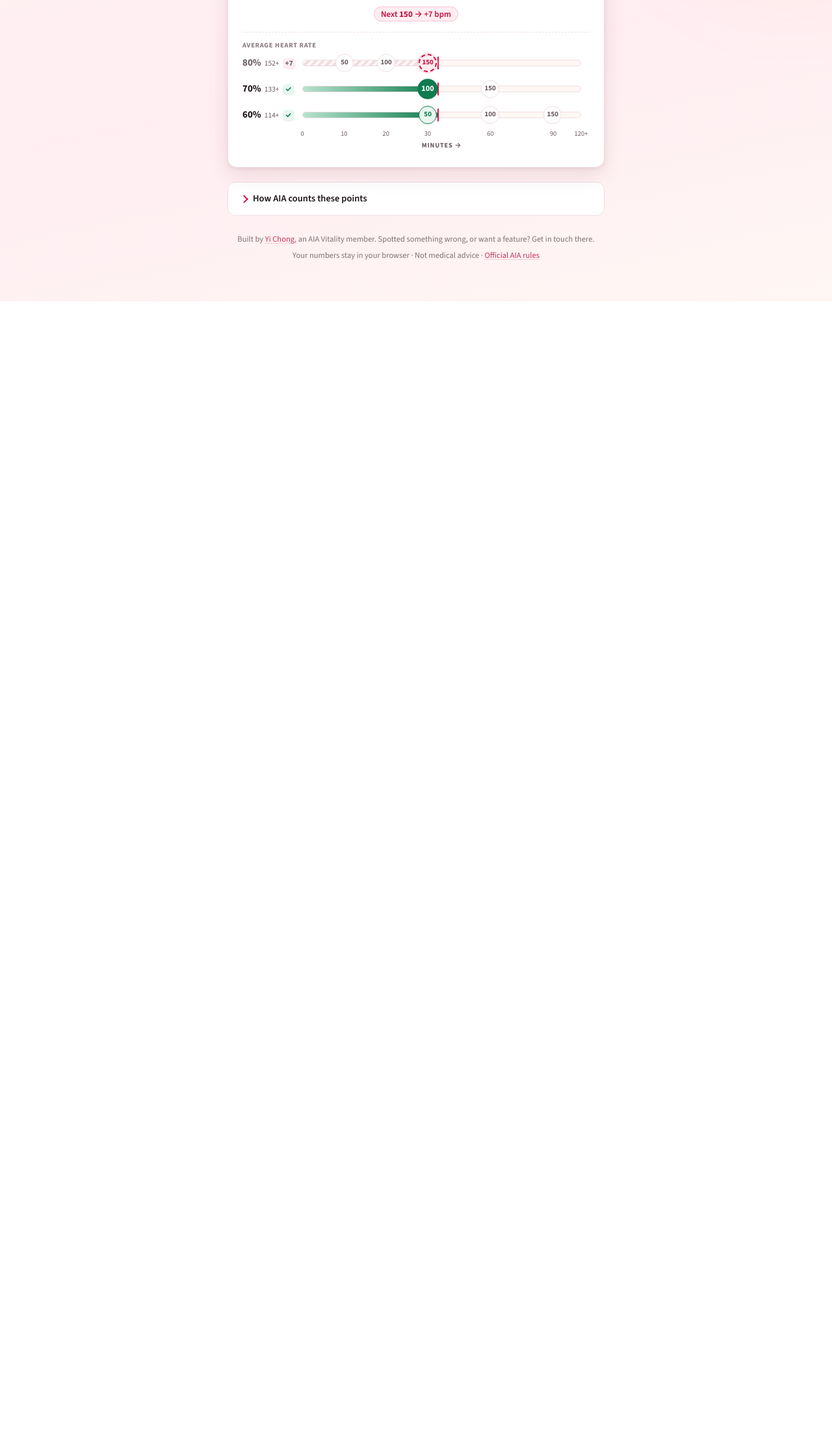
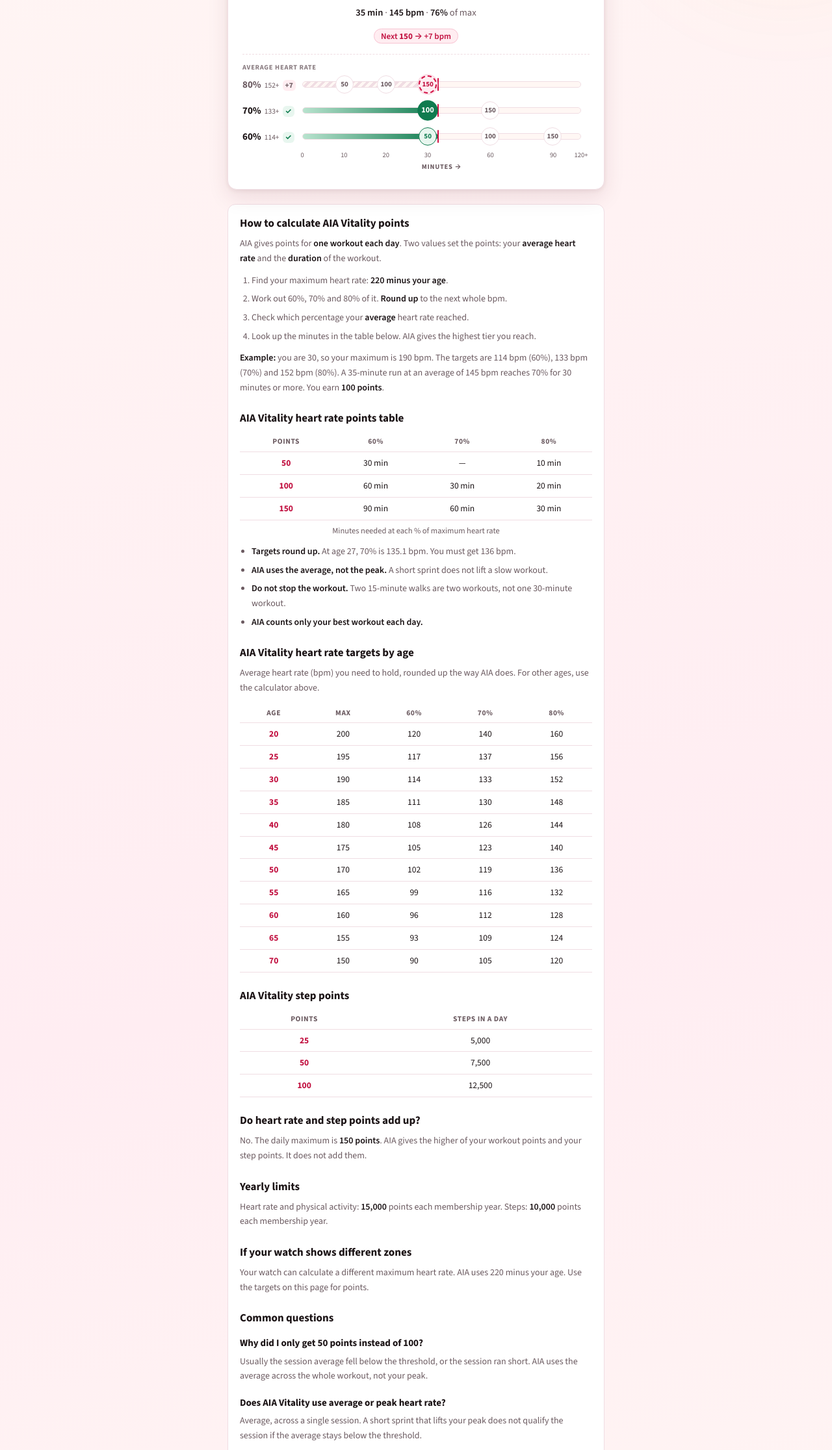
Before and after one commit to Dragooz/aia-vitality-hr-calculator, a plain HTML site: page index.html in a window 1280 px wide. Shown: the part 568-2800 px from the top of the page at 65% size. Before the commit the page ends 1032 px from the top, so only its background shows below. Drawn offline with nearby package versions, Linux system fonts and the light colour scheme.

Commit message:
feat(seo): target 'AIA Vitality points calculator' queries, visible guide
- New title/H1/meta aimed at points calculator + how-to-calculate searches
- Collapsed details replaced by visible guide with H2s per search intent
- Add heart rate targets by age table, step points table, worked example
- Show FAQ answers on page so FAQ schema matches visible content
- Add twitter tags, schema url, unofficial disclaimer, sitemap lastmod

Co-Authored-By: Claude Opus 5.5 <noreply@anthropic.com>
Claude-Session: https://claude.ai/code/session_01F2bPmaXn34p8ZBLRU448CZ

```diff
--- a/index.html
+++ b/index.html
@@ -3,10 +3,10 @@
     <head>
         <meta charset="utf-8" />
         <meta name="viewport" content="width=device-width, initial-scale=1" />
-        <title>AIA Vitality Heart Rate Points Calculator &amp; Guide</title>
+        <title>AIA Vitality Points Calculator: Heart Rate &amp; Steps</title>
         <meta
             name="description"
-            content="Enter your age, heart rate and workout length to see how many AIA Vitality heart rate points you earned, plus step points and your daily total."
+            content="Free AIA Vitality points calculator. Enter your age, average heart rate and workout minutes to see if you earn 50, 100 or 150 points. Learn how AIA Vitality points are calculated, with heart rate targets by age."
         />
         <meta name="theme-color" content="#D31145" />
 
@@ -44,11 +44,11 @@
         <meta property="og:type" content="website" />
         <meta
             property="og:title"
-            content="AIA Vitality Heart Rate Points Calculator"
+            content="AIA Vitality Points Calculator: Heart Rate &amp; Steps"
         />
         <meta
             property="og:description"
-            content="Your age, heart rate and workout length in. Your points out."
+            content="Enter your age, average heart rate and workout minutes. See your AIA Vitality points, and the heart rate you need for 150."
         />
         <meta
             property="og:image"
@@ -62,6 +62,18 @@
         />
         <meta property="og:locale" content="en_MY" />
         <meta name="twitter:card" content="summary_large_image" />
+        <meta
+            name="twitter:title"
+            content="AIA Vitality Points Calculator: Heart Rate &amp; Steps"
+        />
+        <meta
+            name="twitter:description"
+            content="Enter your age, average heart rate and workout minutes. See your AIA Vitality points, and the heart rate you need for 150."
+        />
+        <meta
+            name="twitter:image"
+            content="https://aia-vitality-hr-calculator.dragooz.com/assets/og-image.png"
+        />
 
         <link rel="preconnect" href="https://fonts.googleapis.com" />
         <link rel="preconnect" href="https://fonts.gstatic.com" crossorigin />
@@ -147,7 +159,10 @@
             {
                 "@context": "https://schema.org",
                 "@type": "WebApplication",
-                "name": "AIA Vitality Heart Rate Calculator",
+                "name": "AIA Vitality Points Calculator",
+                "alternateName": "AIA Vitality Heart Rate Points Calculator",
+                "url": "https://aia-vitality-hr-calculator.dragooz.com/",
+                "inLanguage": "en-MY",
                 "applicationCategory": "HealthApplication",
                 "operatingSystem": "Any",
                 "isAccessibleForFree": true,
@@ -156,7 +171,7 @@
                     "name": "Yi Chong Goh",
                     "url": "https://www.yichonggoh.com/"
                 },
-                "description": "Enter your age, heart rate and workout length to see the AIA Vitality heart rate points you earned.",
+                "description": "Unofficial calculator for AIA Vitality heart rate and step points. Enter your age, average heart rate and workout minutes to see the points you earned.",
                 "offers": {
                     "@type": "Offer",
                     "price": "0",
@@ -175,8 +190,9 @@
                     width="34"
                     height="34"
                 />
-                <h1>AIA Vitality heart rate points</h1>
+                <h1>AIA Vitality points calculator</h1>
             </header>
+            <p class="lede">Work out your AIA Vitality heart rate and step points the way AIA counts them.</p>
 
             <div class="tabs" role="tablist" aria-label="Points type">
                 <button class="tab" role="tab" id="tab-hr" aria-controls="panel-hr" aria-selected="true" data-tab="hr">
@@ -239,14 +255,21 @@
             </div>
 
 
-            <details id="detail">
-                <summary>How AIA counts these points</summary>
+            <article class="guide" aria-labelledby="guide-title">
                 <div class="detail-body">
-                    <h3>Heart rate</h3>
+                    <h2 id="guide-title">How to calculate AIA Vitality points</h2>
                     <p>AIA gives points for <b>one workout each day</b>. Two values set the points: your <b>average heart rate</b> and the <b>duration</b> of the workout.</p>
-                    <p>Your maximum heart rate is <b>220 minus your age</b>.</p>
+                    <ol>
+                        <li>Find your maximum heart rate: <b>220 minus your age</b>.</li>
+                        <li>Work out 60%, 70% and 80% of it. <b>Round up</b> to the next whole bpm.</li>
+                        <li>Check which percentage your <b>average</b> heart rate reached.</li>
+                        <li>Look up the minutes in the table below. AIA gives the highest tier you reach.</li>
+                    </ol>
+                    <p><b>Example:</b> you are 30, so your maximum is 190&nbsp;bpm. The targets are 114&nbsp;bpm (60%), 133&nbsp;bpm (70%) and 152&nbsp;bpm (80%). A 35-minute run at an average of 145&nbsp;bpm reaches 70% for 30 minutes or more. You earn <b>100 points</b>.</p>
 
+                    <h2>AIA Vitality heart rate points table</h2>
                     <table class="tiers">
+                        <caption>Minutes needed at each % of maximum heart rate</caption>
                         <thead>
                             <tr><th>Points</th><th>60%</th><th>70%</th><th>80%</th></tr>
                         </thead>
@@ -264,23 +287,65 @@
                         <li><b>AIA counts only your best workout each day.</b></li>
                     </ul>
 
-                    <h3>Steps</h3>
-                    <p><b>5,000</b> steps: 25 points. <b>7,500</b> steps: 50 points. <b>12,500</b> steps: 100 points.</p>
+                    <h2>AIA Vitality heart rate targets by age</h2>
+                    <p>Average heart rate (bpm) you need to hold, rounded up the way AIA does. For other ages, use the calculator above.</p>
+                    <table class="tiers by-age">
+                        <thead>
+                            <tr><th>Age</th><th>Max</th><th>60%</th><th>70%</th><th>80%</th></tr>
+                        </thead>
+                        <tbody>
+                            <tr><td>20</td><td>200</td><td>120</td><td>140</td><td>160</td></tr>
+                            <tr><td>25</td><td>195</td><td>117</td><td>137</td><td>156</td></tr>
+                            <tr><td>30</td><td>190</td><td>114</td><td>133</td><td>152</td></tr>
+                            <tr><td>35</td><td>185</td><td>111</td><td>130</td><td>148</td></tr>
+                            <tr><td>40</td><td>180</td><td>108</td><td>126</td><td>144</td></tr>
+                            <tr><td>45</td><td>175</td><td>105</td><td>123</td><td>140</td></tr>
+                            <tr><td>50</td><td>170</td><td>102</td><td>119</td><td>136</td></tr>
+                            <tr><td>55</td><td>165</td><td>99</td><td>116</td><td>132</td></tr>
+                            <tr><td>60</td><td>160</td><td>96</td><td>112</td><td>128</td></tr>
+                            <tr><td>65</td><td>155</td><td>93</td><td>109</td><td>124</td></tr>
+                            <tr><td>70</td><td>150</td><td>90</td><td>105</td><td>120</td></tr>
+                        </tbody>
+                    </table>
 
-                    <h3>Points do not add</h3>
-                    <p>The daily maximum is <b>150 points</b>. AIA gives the higher of your workout points and your step points. It does not add them.</p>
+                    <h2>AIA Vitality step points</h2>
+                    <table class="tiers">
+                        <thead>
+                            <tr><th>Points</th><th>Steps in a day</th></tr>
+                        </thead>
+                        <tbody>
+                            <tr><td>25</td><td>5,000</td></tr>
+                            <tr><td>50</td><td>7,500</td></tr>
+                            <tr><td>100</td><td>12,500</td></tr>
+                        </tbody>
+                    </table>
 
-                    <h3>Yearly limits</h3>
-                    <p>Heart rate: <b>15,000</b> points each membership year. Steps: <b>10,000</b> points each membership year.</p>
+                    <h2>Do heart rate and step points add up?</h2>
+                    <p>No. The daily maximum is <b>150 points</b>. AIA gives the higher of your workout points and your step points. It does not add them.</p>
 
-                    <h3>If your watch shows different zones</h3>
+                    <h2>Yearly limits</h2>
+                    <p>Heart rate and physical activity: <b>15,000</b> points each membership year. Steps: <b>10,000</b> points each membership year.</p>
+
+                    <h2>If your watch shows different zones</h2>
                     <p>Your watch can calculate a different maximum heart rate. AIA uses 220 minus your age. Use the targets on this page for points.</p>
+
+                    <h2>Common questions</h2>
+                    <h3>Why did I only get 50 points instead of 100?</h3>
+                    <p>Usually the session average fell below the threshold, or the session ran short. AIA uses the average across the whole workout, not your peak.</p>
+                    <h3>Does AIA Vitality use average or peak heart rate?</h3>
+                    <p>Average, across a single session. A short sprint that lifts your peak does not qualify the session if the average stays below the threshold.</p>
+                    <h3>Do two short walks count as one session?</h3>
+                    <p>No. Two 15-minute walks are two sessions of 15 minutes, so neither reaches the 30-minute threshold.</p>
+                    <h3>What heart rate do I need for 150 points?</h3>
+                    <p>30 minutes at 80% of your maximum, 60 minutes at 70%, or 90 minutes at 60%. For a 35-year-old with a 185&nbsp;bpm maximum, that is 30 minutes at 148&nbsp;bpm, 60 minutes at 130&nbsp;bpm, or 90 minutes at 111&nbsp;bpm.</p>
+                    <h3>How many heart rate points can I earn in a day?</h3>
+                    <p>Heart rate points are awarded once per day. If your tracker captures more than one workout, AIA awards the workout worth the most points, not the total.</p>
 
                     <p class="src">Source: AIA&rsquo;s
                         <a href="https://www.aia.com.my/en/aia-vitality/member-exclusive/announcement/dynamic-weekly-challenge.html" target="_blank" rel="noopener">Dynamic Weekly Challenge page</a>, checked 6 September 2026.
                     </p>
                 </div>
-            </details>
+            </article>
 
             <footer>
                 <p>
@@ -294,8 +359,8 @@
                     a feature? Get in touch there.
                 </p>
                 <p>
-                    Your numbers stay in your browser &middot; Not medical
-                    advice &middot;
+                    Unofficial tool, not made by AIA &middot; Your numbers stay
+                    in your browser &middot; Not medical advice &middot;
                     <a
                         href="https://www.aia.com.my/en/aia-vitality/member-exclusive/announcement/dynamic-weekly-challenge.html"
                         target="_blank"
--- a/sitemap.xml
+++ b/sitemap.xml
@@ -2,7 +2,7 @@
 <urlset xmlns="http://www.sitemaps.org/schemas/sitemap/0.9">
   <url>
     <loc>https://aia-vitality-hr-calculator.dragooz.com/</loc>
-    <lastmod>2026-09-06</lastmod>
+    <lastmod>2026-11-21</lastmod>
     <changefreq>monthly</changefreq>
     <priority>1.0</priority>
   </url>
--- a/styles.css
+++ b/styles.css
@@ -557,69 +557,39 @@ input[type="number"] { -moz-appearance: textfield; appearance: textfield; }
 
 #panel-steps .field { max-width: 220px; }
 
-/* ---- collapsible detail ---- */
+/* ---- guide ---- */
 
-details {
+.lede {
+  margin: -10px 0 0;
+  font-size: 14.5px;
+  line-height: 1.5;
+  color: var(--muted);
+}
+
+.guide {
   background: var(--surface);
   border: 1px solid var(--hairline);
   border-radius: 12px;
   overflow: hidden;
 }
 
-summary {
-  padding: 14px 18px;
-  font-size: 14.5px;
-  font-weight: 600;
-  color: var(--ink);
-  cursor: pointer;
-  list-style: none;
-  display: flex;
-  align-items: center;
-  gap: 9px;
-  transition: background-color .16s ease;
-}
-
-summary::-webkit-details-marker { display: none; }
-summary:hover { background: var(--accent-soft); }
-
-summary::before {
-  content: "";
-  width: 7px; height: 7px;
-  border-right: 2px solid var(--accent);
-  border-bottom: 2px solid var(--accent);
-  transform: rotate(-45deg);
-  transition: transform .22s ease;
-  flex-shrink: 0;
-  margin-left: 2px;
-}
-
-details[open] summary::before { transform: rotate(45deg); }
-
-summary:focus-visible {
-  outline: 2px solid var(--accent);
-  outline-offset: -2px;
-}
-
 .detail-body {
-  padding: 2px 18px 18px;
+  padding: 18px;
   font-size: 14px;
   line-height: 1.62;
   color: var(--muted);
   display: flex;
   flex-direction: column;
   gap: 11px;
-  animation: unfold .26s ease;
-}
-
-@keyframes unfold {
-  from { opacity: 0; transform: translateY(-5px); }
-  to   { opacity: 1; transform: none; }
 }
 
 .detail-body p { margin: 0; }
 .detail-body b { color: var(--ink); font-weight: 600; }
-.detail-body h3 { margin: 6px 0 -4px; font-size: 15px; color: var(--ink); }
+.detail-body h2 { margin: 14px 0 -2px; font-size: 17px; line-height: 1.3; color: var(--ink); }
+.detail-body h2:first-child { margin-top: 0; }
+.detail-body h3 { margin: 6px 0 -6px; font-size: 15px; color: var(--ink); }
 .detail-body a { color: var(--accent-ink); }
+.detail-body ol,
 .detail-body ul { margin: 0; padding-left: 18px; display: flex; flex-direction: column; gap: 6px; }
 .detail-body .src { font-size: 12.5px; }
 
@@ -635,6 +605,7 @@ summary:focus-visible {
 .tiers th { font-size: 11.5px; letter-spacing: .05em; text-transform: uppercase; color: var(--muted); }
 .tiers td:first-child { font-weight: 700; color: var(--accent-ink); }
 .tiers td { color: var(--ink); }
+.tiers caption { caption-side: bottom; padding-top: 6px; font-size: 12.5px; color: var(--muted); }
 
 /* ---- footer ---- */
 
```
